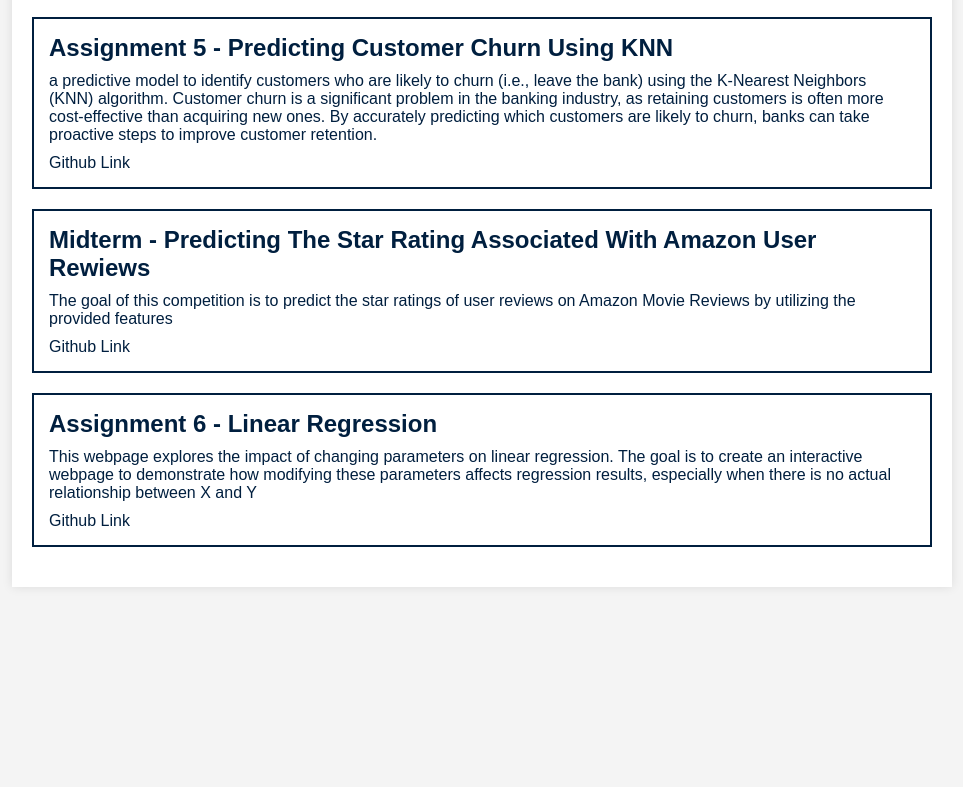
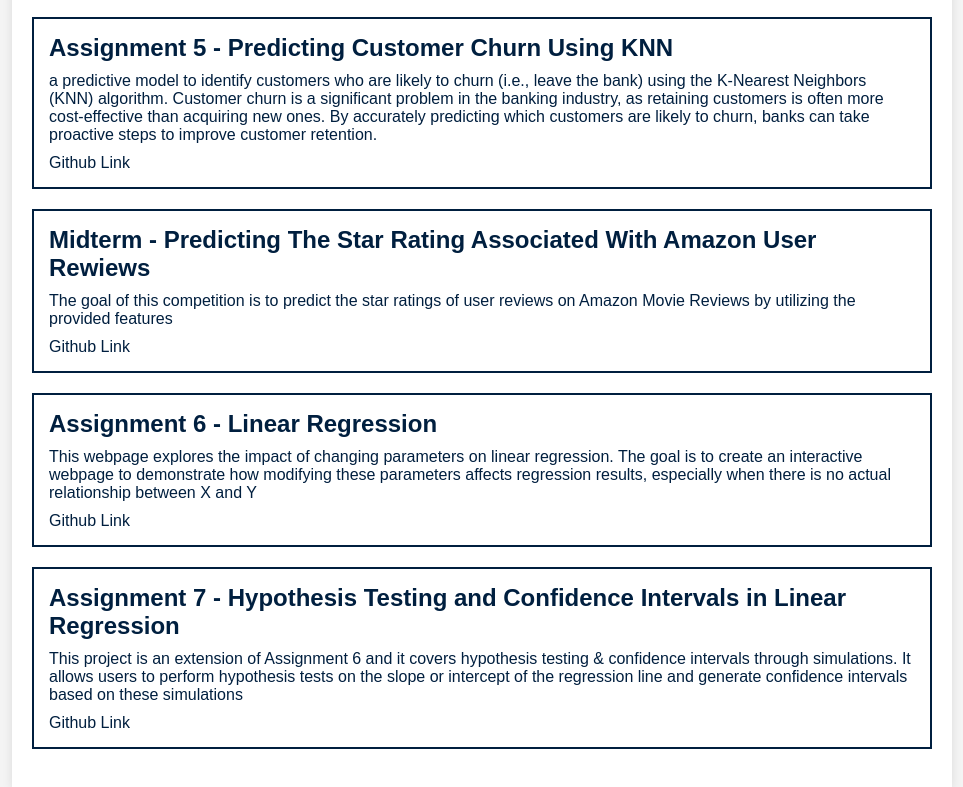
Before and after one commit to tan-aydemir/tan-aydemir.github.io, a plain HTML site: page assignments.html in a window 1280 px wide. Shown: the part 934-1721 px from the top of the page, without its empty margins (158-1121 px from the left). Before the commit the page ends 1541 px from the top, so only its background shows below. Drawn offline with Linux system fonts and the light colour scheme.

Commit message:
Update assignments.html for Assignment 7 - Hypothesis Testing and Confidence Interval Computation

```diff
--- a/assignments.html
+++ b/assignments.html
@@ -73,6 +73,12 @@
             <a href="https://github.com/tan-aydemir/taydemir-assignment-6" target="_blank">Github Link</a>
         </div>
 
+        <div class="assignment">
+            <h2>Assignment 7 - Hypothesis Testing and Confidence Intervals in Linear Regression </h2>
+            <p>This project is an extension of Assignment 6 and it covers hypothesis testing & confidence intervals through simulations. It allows users to perform hypothesis tests on the slope or intercept of the regression line and generate confidence intervals based on these simulations</p>
+            <a href="https://github.com/tan-aydemir/taydemir-assignment-7" target="_blank">Github Link</a>
+        </div>
+
     </section>
 </body>
 </html>
```
